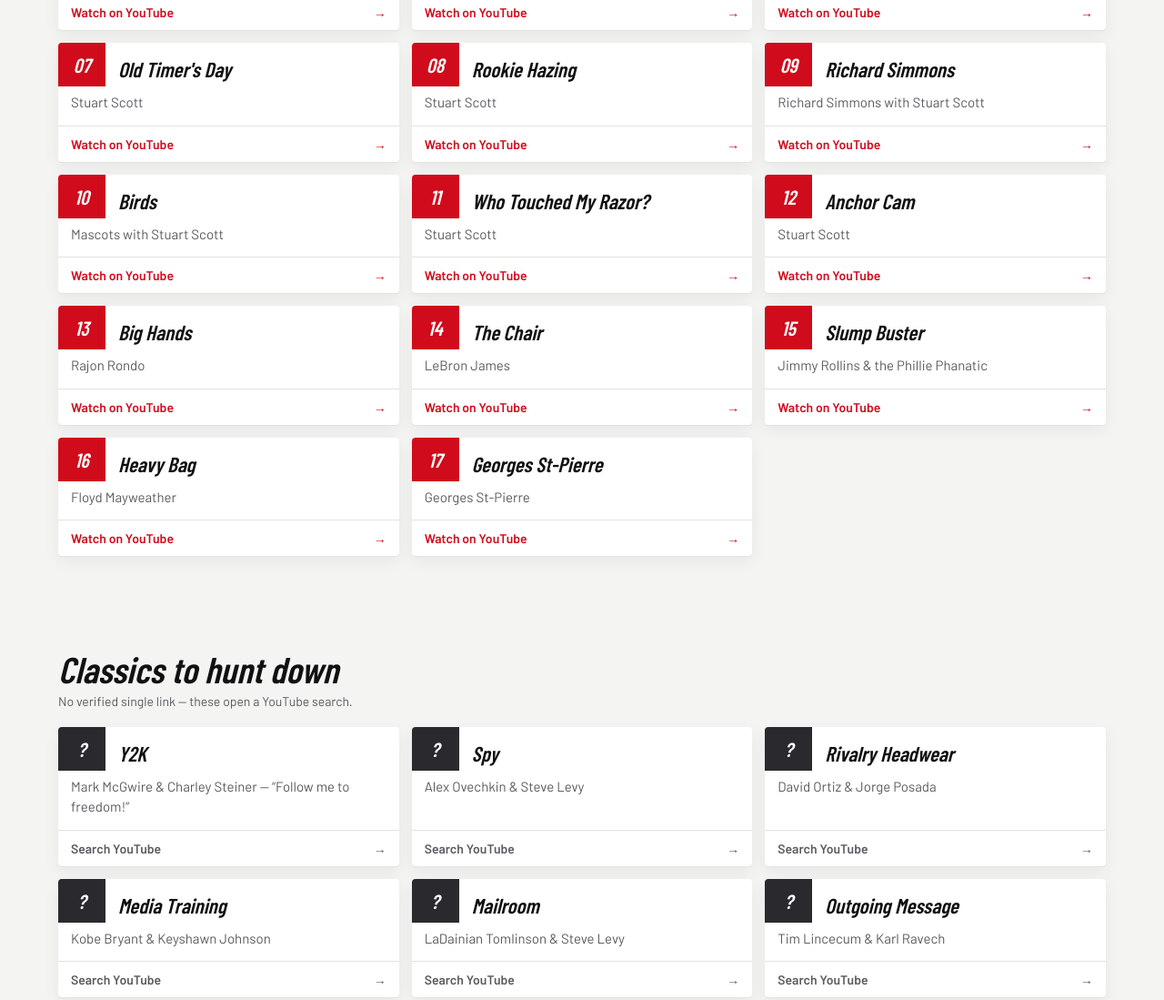
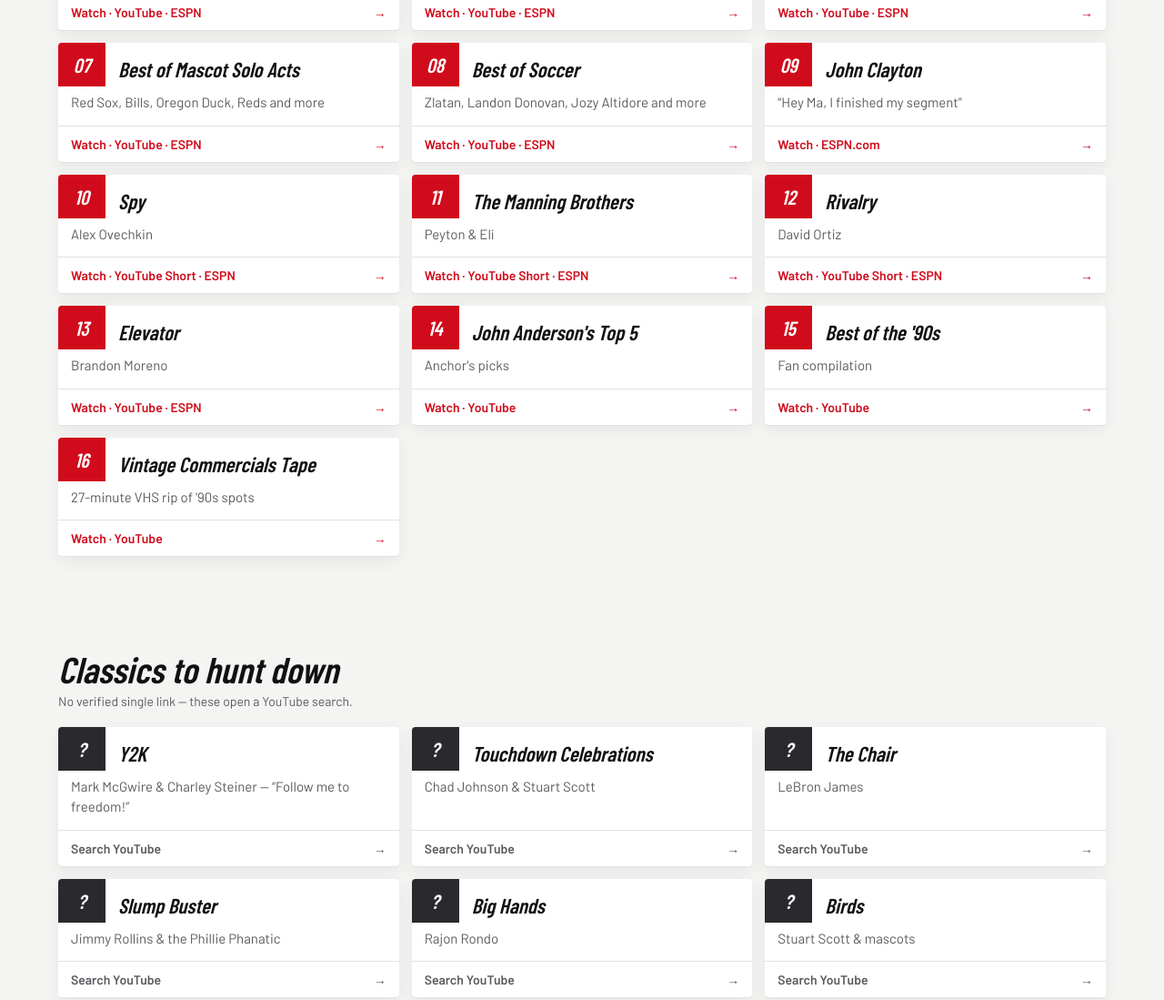
Before and after one commit to d8ktzgnpvk-cyber/bryant-park-map, a plain HTML site: page sportscenter/index.html in a window 1280 px wide. Shown: the part 789-1888 px from the top of the page at 91% size. Drawn offline with nearby package versions, Linux system fonts and the light colour scheme; a web font is replaced by a local one.

Commit message:
Replace private SportsCenter video links with current ESPN uploads
Co-Authored-By: Claude Opus 5.5 <noreply@anthropic.com>
Claude-Session: https://claude.ai/code/session_01VwQMphqKibsND3CEefQvRB

```diff
--- a/sportscenter/index.html
+++ b/sportscenter/index.html
@@ -69,9 +69,9 @@ footer{color:var(--mute);font-size:14px;border-top:1px solid var(--line)}
         <a class="pill" href="https://www.espn.com/video/clip/_/id/27478760">Steiner on making "Y2K"</a>
       </div>
     </div>
-    <a class="reel" href="https://www.youtube.com/playlist?list=PLDF76BF248A5FC8BF">
+    <a class="reel" href="https://www.youtube.com/watch?v=PIM5WnI5jKI">
       <div class="scr"><div class="play"><svg viewBox="0 0 24 24" fill="#fff"><path d="M6 4l14 8-14 8z"/></svg></div></div>
-      <div class="chy"><b>97 SPOTS</b><span>Full compilation playlist on YouTube</span></div>
+      <div class="chy"><b>START HERE</b><span>The history of the campaign, with highlights</span></div>
     </a>
   </div>
 </header>
@@ -80,7 +80,7 @@ footer{color:var(--mute);font-size:14px;border-top:1px solid var(--line)}
   <section class="band">
     <div class="wrap">
       <div class="bar">
-        <div><h2>Direct links</h2><small>Each opens the spot on YouTube.</small></div>
+        <div><h2>Direct links</h2><small>Mostly ESPN's own uploads and compilations.</small></div>
         <input id="q" type="search" placeholder="Search athlete, anchor or title" aria-label="Search spots">
       </div>
       <div class="grid" id="spots"></div>
@@ -100,27 +100,32 @@ footer{color:var(--mute);font-size:14px;border-top:1px solid var(--line)}
 
 <script>
 {
+const Y='https://www.youtube.com/watch?v=',SH='https://www.youtube.com/shorts/',E='https://www.espn.com/video/clip/_/id/';
 const spots=[
-["John Clayton","“Hey Ma, I finished my segment”","USHZZ5bwASU"],
-["Touchdown Celebrations","Chad Johnson with Stuart Scott","b5roG8L3edE"],
-["The Closer","Stuart Scott","7JWjvtyIZvU"],
-["Swimsuits","Stuart Scott","kZaoJeDf04o"],
-["Rookie Camp 1","Stuart Scott","qR1E_I-e9ig"],
-["Rookie Camp 2","Stuart Scott","r9sY3AAXueI"],
-["Old Timer's Day","Stuart Scott","GDvCC3Yv00I"],
-["Rookie Hazing","Stuart Scott","Rb3wwqaRWdQ"],
-["Richard Simmons","Richard Simmons with Stuart Scott","XZVazghMWPU"],
-["Birds","Mascots with Stuart Scott","SSTpMQAGPv0"],
-["Who Touched My Razor?","Stuart Scott","M06kTVwXUs4"],
-["Anchor Cam","Stuart Scott","9KzwbrAd928"],
-["Big Hands","Rajon Rondo","gpOlZ9Z6q30"],
-["The Chair","LeBron James","iSsu-Tgcuzw"],
-["Slump Buster","Jimmy Rollins & the Phillie Phanatic","xiTvoK3L-go"],
-["Heavy Bag","Floyd Mayweather","kw9XqiBXKgM"],
-["Georges St-Pierre","Georges St-Pierre","3SFygdPVFHo"]
+["The History of This Is SportsCenter","Charley Steiner & Scott Van Pelt, with highlights",Y+"PIM5WnI5jKI","YouTube · ESPN"],
+["Best of the GOATs","Kobe, LeBron, Tiger and more",Y+"ky7e_bFAEb0","YouTube · ESPN"],
+["Stuart Scott's Best","With LeBron, Kobe, Tiger, Calvin Johnson, Tony Hawk",Y+"eT-x_bI86NI","YouTube · ESPN"],
+["Best of Scott Van Pelt","Incl. Adrian Peterson & the “Bedwetter” nickname",Y+"nIhPRfJM7E0","YouTube · ESPN"],
+["Best of MLB Players & Mascots","David Ortiz, Tim Lincecum and more",Y+"3VQCotH6U0I","YouTube · ESPN"],
+["Best of NFL: 2010s Edition","Von Miller, Kenny Mayne and more",Y+"pqtvjqUPcU8","YouTube · ESPN"],
+["Best of Mascot Solo Acts","Red Sox, Bills, Oregon Duck, Reds and more",Y+"urxwCVSt1mo","YouTube · ESPN"],
+["Best of Soccer","Zlatan, Landon Donovan, Jozy Altidore and more",Y+"GxA3w6PSPUg","YouTube · ESPN"],
+["John Clayton","“Hey Ma, I finished my segment”",E+"33541868","ESPN.com"],
+["Spy","Alex Ovechkin",SH+"eCY_jw_VeZg","YouTube Short · ESPN"],
+["The Manning Brothers","Peyton & Eli",SH+"XXzlQ58IOLU","YouTube Short · ESPN"],
+["Rivalry","David Ortiz",SH+"BJKOvRj7Bnw","YouTube Short · ESPN"],
+["Elevator","Brandon Moreno",Y+"Ns989ayaS08","YouTube · ESPN"],
+["John Anderson's Top 5","Anchor's picks",Y+"7RF7j11Xib8","YouTube"],
+["Best of the '90s","Fan compilation",Y+"7l16EPmvOz0","YouTube"],
+["Vintage Commercials Tape","27-minute VHS rip of '90s spots",Y+"HqaubfDwifU","YouTube"]
 ];
 const hunt=[
 ["Y2K","Mark McGwire & Charley Steiner — “Follow me to freedom!”"],
+["Touchdown Celebrations","Chad Johnson & Stuart Scott"],
+["The Chair","LeBron James"],
+["Slump Buster","Jimmy Rollins & the Phillie Phanatic"],
+["Big Hands","Rajon Rondo"],
+["Birds","Stuart Scott & mascots"],
 ["Spy","Alex Ovechkin & Steve Levy"],
 ["Rivalry Headwear","David Ortiz & Jorge Posada"],
 ["Media Training","Kobe Bryant & Keyshawn Johnson"],
@@ -136,7 +141,7 @@ const hunt=[
 const esc=s=>s.replace(/[&<>"]/g,c=>({"&":"&amp;","<":"&lt;",">":"&gt;",'"':"&quot;"}[c]));
 const card=(n,t,w,href,go)=>`<a class="spot" href="${href}" data-k="${esc((t+' '+w).toLowerCase())}"><div class="top"><span class="n">${n}</span><span class="ttl">${esc(t)}</span></div><div class="who">${esc(w)}</div><div class="go"><span>${go}</span><span>→</span></div></a>`;
 const S=document.getElementById('spots');
-S.innerHTML=spots.map((s,i)=>card(String(i+1).padStart(2,'0'),s[0],s[1],'https://www.youtube.com/watch?v='+s[2],'Watch on YouTube')).join('');
+S.innerHTML=spots.map((s,i)=>card(String(i+1).padStart(2,'0'),s[0],s[1],s[2],'Watch · '+s[3])).join('');
 document.getElementById('hunt').innerHTML=hunt.map((h,i)=>card('?',h[0],h[1],'https://www.youtube.com/results?search_query='+encodeURIComponent('"This is SportsCenter" '+h[0]+' '+h[1].split(/[—&]/)[0]),'Search YouTube')).join('');
 const q=document.getElementById('q'),none=document.getElementById('none');
 q.addEventListener('input',()=>{const v=q.value.trim().toLowerCase();let c=0;S.querySelectorAll('.spot').forEach(a=>{const m=!v||a.dataset.k.includes(v);a.style.display=m?'':'none';if(m)c++});none.style.display=c?'none':'block'});
```
